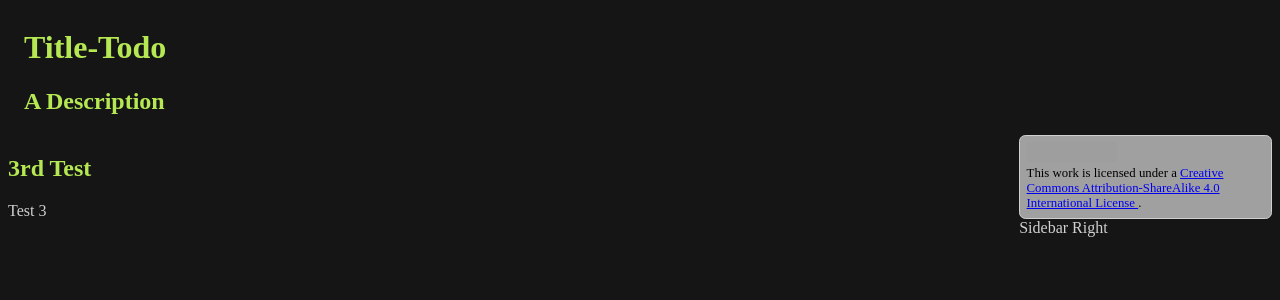
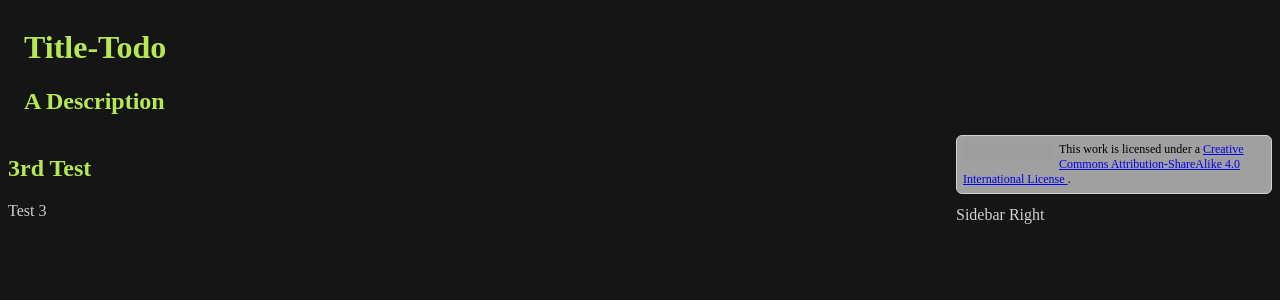
Before and after one commit to soerenkoehler/soerenkoehler.github.io, a Jekyll site: the page built from index.html, in a window 1280 px wide. Shown: the top 300 px of the page. Built offline with Jekyll 4.4.1, drawn with Linux system fonts in a browser that asks for light colours; grey boxes are pictures that could not be loaded.

Commit message:
improved rendering of Creative Commons notice

```diff
--- a/_layouts/default.html
+++ b/_layouts/default.html
@@ -23,7 +23,6 @@
         <a id="imagelink" rel="license" href="http://creativecommons.org/licenses/by-sa/4.0/">
             <img alt="Creative Commons License" src="https://i.creativecommons.org/l/by-sa/4.0/88x31.png" />
         </a>
-        <br />
         This work is licensed under a
         <a rel="license" href="http://creativecommons.org/licenses/by-sa/4.0/">
             Creative Commons Attribution-ShareAlike 4.0 International License
--- a/assets/css/main.css
+++ b/assets/css/main.css
@@ -3,7 +3,7 @@ body {
     background: #151515;
     display: grid;
     grid-template-rows: repeat(3, auto);
-    grid-template-columns: 4fr 1fr;
+    grid-template-columns: minmax(20em, 3fr) minmax(10em, 1fr);
 }
 
 h1, h2, h3, h4, h5 {
@@ -12,18 +12,19 @@ h1, h2, h3, h4, h5 {
 
 #header {
     padding: 0 1em;
-    grid-column: 1 / 3;
+    grid-column: 1 / -1;
 }
 
 #content {
-    grid-row: 2 / 4;
+    grid-row: 2 / -1;
 }
 
 #license {
+    align-self: flex-start;
     border: 1px solid #d0d0d0;
     border-radius: 0.5em;
     padding: 0.5em;
-    font-size: 0.8em;
+    font-size: 0.75em;
     color: #000;
     background: #a0a0a0;
 }
@@ -33,7 +34,10 @@ h1, h2, h3, h4, h5 {
 }
 
 #license img {
+    float: left;
     border: none;
+    padding: 0 0.5em 0 0;
+    margin: 0;
 }
 
 #navbar {
```
